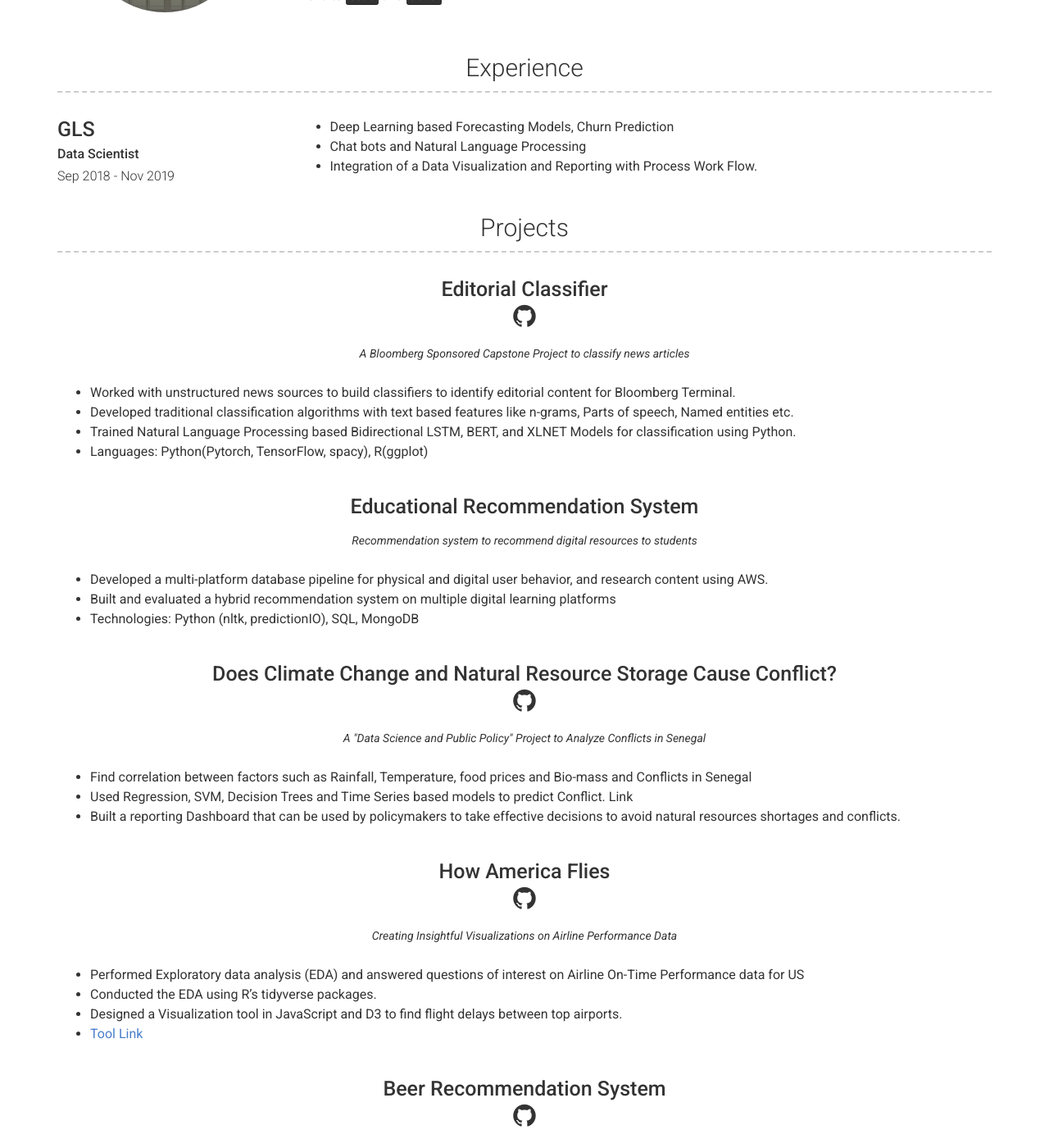
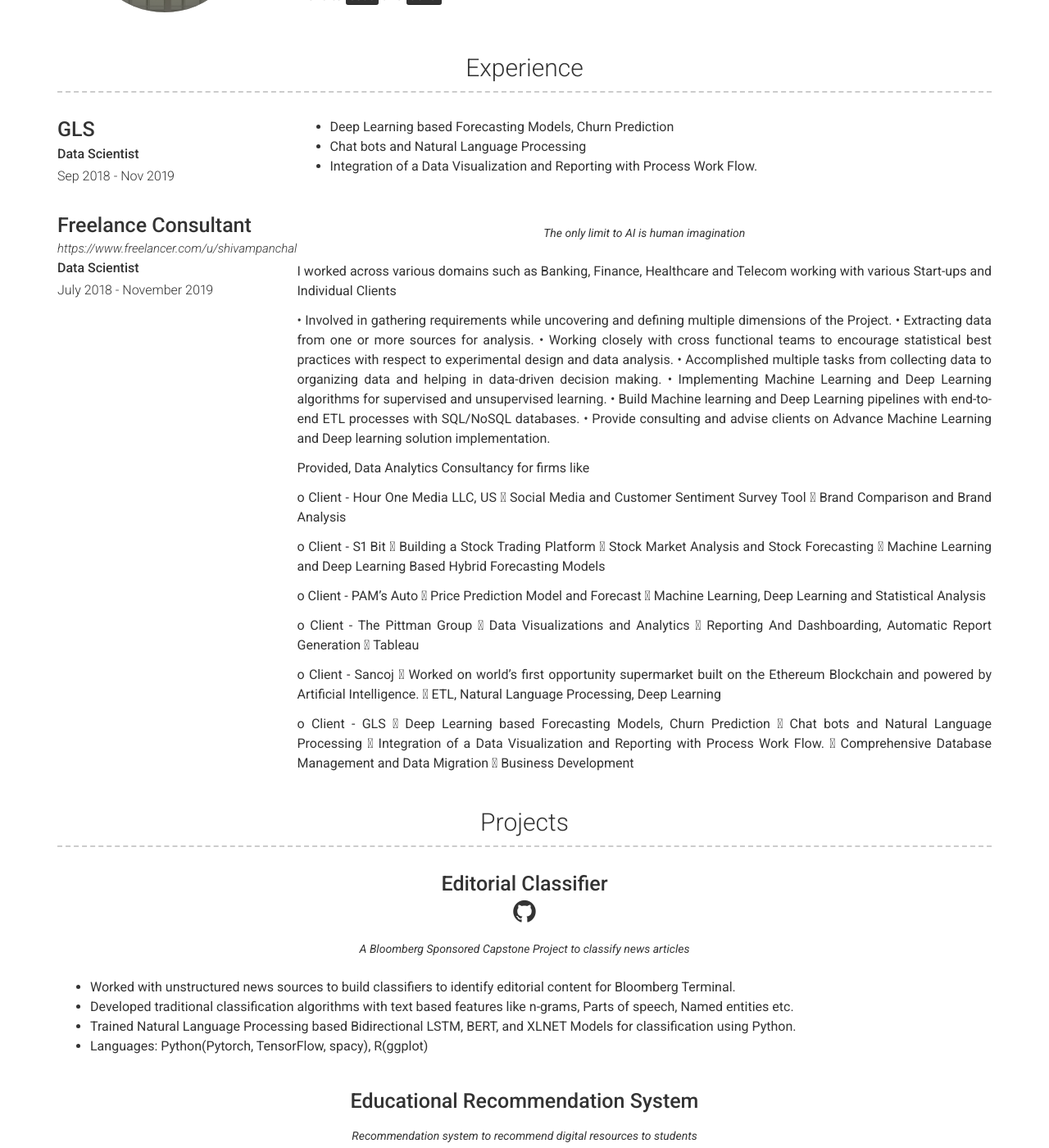
Before and after one commit to ShivamPanchal/shivam.github.io, a Jekyll site: the page built from index.md, in a window 1280 px wide and 1400 px high, scrolled down 487 px. Shown: the whole window at 82% size. Built offline with Jekyll 4.4.1, drawn with Linux system fonts in a browser that asks for light colours.

Commit message:
Update experience.yml

```diff
--- a/_data/experience.yml
+++ b/_data/experience.yml
@@ -7,3 +7,52 @@
     - Deep Learning based Forecasting Models, Churn Prediction
     - Chat bots and Natural Language Processing
     - Integration of a Data Visualization and Reporting with Process Work Flow.
+- layout: left
+  company: Freelance Consultant
+  job_title: Data Scientist
+  link: https://www.freelancer.com/u/shivampanchal
+  dates: July 2018 - November 2019
+  quote: >
+   The only limit to AI is human imagination
+  description: | # this will include new lines to allow paragraphs
+   I worked across various domains such as Banking, Finance, Healthcare and Telecom working with various Start-ups and Individual Clients
+
+     • Involved in gathering requirements while uncovering and defining multiple dimensions of the Project.
+     • Extracting data from one or more sources for analysis.
+     • Working closely with cross functional teams to encourage statistical best practices with respect to experimental design and data analysis.
+     • Accomplished multiple tasks from collecting data to organizing data and helping in data-driven decision making.
+     • Implementing Machine Learning and Deep Learning algorithms for supervised and unsupervised learning.
+     • Build Machine learning and Deep Learning pipelines with end-to-end ETL processes with SQL/NoSQL databases.
+     • Provide consulting and advise clients on Advance Machine Learning and Deep learning solution implementation.
+
+
+     Provided, Data Analytics Consultancy for firms like
+
+     o Client - Hour One Media LLC, US
+      Social Media and Customer Sentiment Survey Tool
+      Brand Comparison and Brand Analysis
+
+     o Client - S1 Bit
+      Building a Stock Trading Platform
+      Stock Market Analysis and Stock Forecasting
+      Machine Learning and Deep Learning Based Hybrid Forecasting Models
+
+     o Client - PAM's Auto
+      Price Prediction Model and Forecast
+      Machine Learning, Deep Learning and Statistical Analysis
+
+     o Client - The Pittman Group
+      Data Visualizations and Analytics
+      Reporting And Dashboarding, Automatic Report Generation
+      Tableau
+
+     o Client - Sancoj
+      Worked on world's first opportunity supermarket built on the Ethereum Blockchain and powered by Artificial Intelligence.
+      ETL, Natural Language Processing, Deep Learning
+
+     o Client - GLS
+      Deep Learning based Forecasting Models, Churn Prediction
+      Chat bots and Natural Language Processing
+      Integration of a Data Visualization and Reporting with Process Work Flow.
+      Comprehensive Database Management and Data Migration
+      Business Development
```
